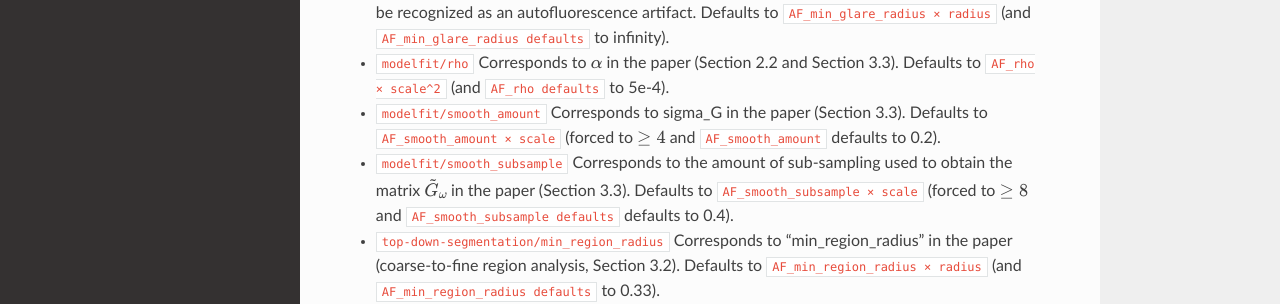
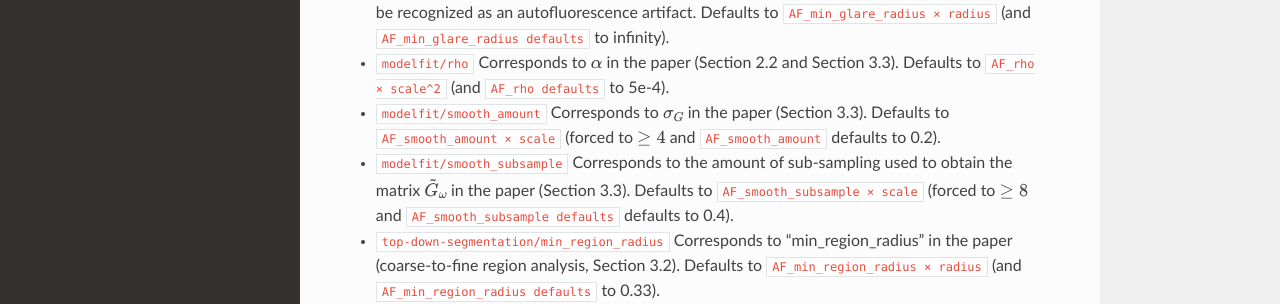
Before and after one commit to BMCV/SuperDSM, a Sphinx documentation site: the page built from docs/source/hyperparameters.rst, in a window 1280 px wide and 1316 px high. Shown: the part 775-1079 px from the top of the window. Built offline with Sphinx 7.4.7 and the Read the Docs theme 2.0.0, drawn with Linux system fonts in a browser that asks for light colours; some of the changed lines change nothing that is shown.

Commit message:
Update hyperparameters.rst

```diff
--- a/docs/source/hyperparameters.rst
+++ b/docs/source/hyperparameters.rst
@@ -23,7 +23,7 @@
 
 * ``modelfit/rho`` Corresponds to :math:`\alpha` in the paper (Section 2.2 and Section 3.3). Defaults to ``AF_rho × scale^2`` (and ``AF_rho defaults`` to 5e-4).
 
-* ``modelfit/smooth_amount`` Corresponds to \sigma_G in the paper (Section 3.3). Defaults to ``AF_smooth_amount × scale`` (forced to :math:`\geq 4` and ``AF_smooth_amount`` defaults to 0.2).
+* ``modelfit/smooth_amount`` Corresponds to :math:`\sigma_G` in the paper (Section 3.3). Defaults to ``AF_smooth_amount × scale`` (forced to :math:`\geq 4` and ``AF_smooth_amount`` defaults to 0.2).
 
 * ``modelfit/smooth_subsample`` Corresponds to the amount of sub-sampling used to obtain the matrix :math:`\tilde G_\omega` in the paper (Section 3.3). Defaults to ``AF_smooth_subsample × scale`` (forced to :math:`\geq 8` and ``AF_smooth_subsample defaults`` defaults to 0.4).
 
```
